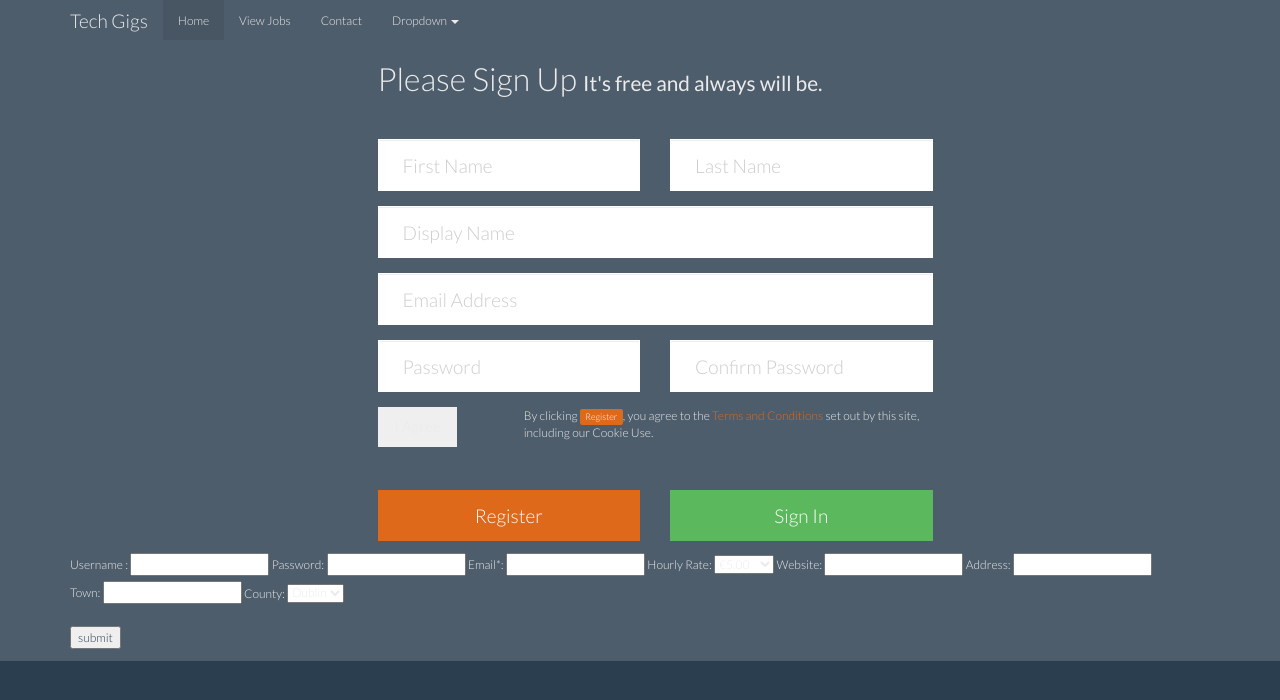
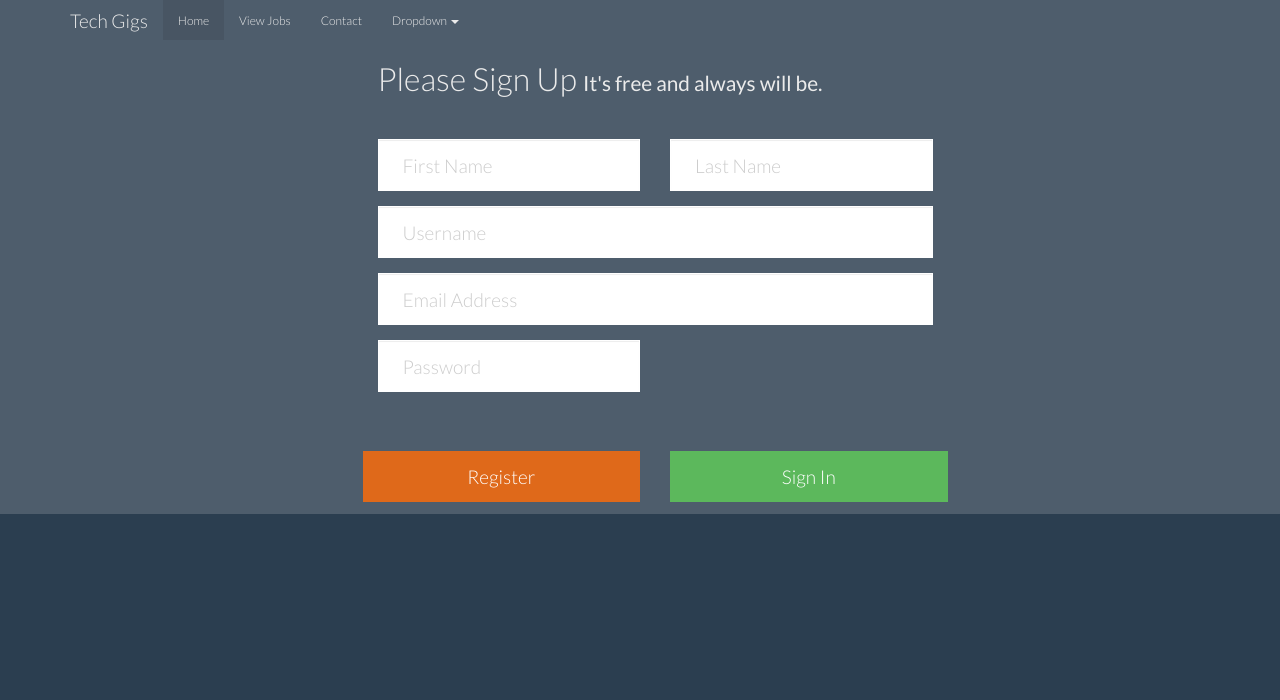
Before and after one commit to mrussell10/FreelancerProject, a PHP site: page /register.php in a window 1280 px wide. Shown: the top 700 px of the page. Run offline with PHP 8.4, Linux system fonts and the light colour scheme; some libraries are stand-ins or nearby versions.

Commit message:
*Added validation to registration.php

```diff
--- a/register.php
+++ b/register.php
@@ -2,14 +2,13 @@
 include 'core/init.php';
 include 'includes/head.php';
 include 'includes/menu.php';
-
 ?>
 
 <div class="container">
 
     <div class="row">
         <div class="col-xs-1 col-sm-8 col-md-6 col-sm-offset-2 col-md-offset-3">
-            <form role="form">
+            <form role="form" method="post">
                 <h2>Please Sign Up <small>It's free and always will be.</small></h2>
                 <hr class="colorgraph">
                 <div class="row">
@@ -25,7 +24,7 @@ include 'includes/menu.php';
                     </div>
                 </div>
                 <div class="form-group">
-                    <input type="text" name="display_name" id="display_name" class="form-control input-lg" placeholder="Display Name" tabindex="3">
+                    <input type="text" name="username" id="display_name" class="form-control input-lg" placeholder="Username" tabindex="3">
                 </div>
                 <div class="form-group">
                     <input type="email" name="email" id="email" class="form-control input-lg" placeholder="Email Address" tabindex="4">
@@ -36,120 +35,63 @@ include 'includes/menu.php';
                             <input type="password" name="password" id="password" class="form-control input-lg" placeholder="Password" tabindex="5">
                         </div>
                     </div>
-                    <div class="col-xs-12 col-sm-6 col-md-6">
-                        <div class="form-group">
-                            <input type="password" name="password_confirmation" id="password_confirmation" class="form-control input-lg" placeholder="Confirm Password" tabindex="6">
-                        </div>
-                    </div>
-                </div>
+
+
                     <div class="row">
                         <div class="col-xs-4 col-sm-3 col-md-3">
-                        <span class="button-checkbox">
-                            <button type="button" class="btn" data-color="info" tabindex="7">I Agree</button>
-                            <input type="checkbox" name="t_and_c" id="t_and_c" class="hidden" value="1">
-                        </span>
+
                         </div>
                         <div class="col-xs-8 col-sm-9 col-md-9">
-                        By clicking <strong class="label label-primary">Register</strong>, you agree to the <a href="#" data-toggle="modal" data-target="#t_and_c_m">Terms and Conditions</a> set out by this site, including our Cookie Use.
+
                         </div>
                     </div>
 
                     <hr class="colorgraph">
                     <div class="row">
-                    <div class="col-xs-12 col-md-6"><input type="submit" value="Register" class="btn btn-primary btn-block btn-lg" tabindex="7"></div>
+                        <div class="col-xs-12 col-md-6"><input type="submit" value="Register" name="submit"class="btn btn-primary btn-block btn-lg" tabindex="7"></div>
                         <div class="col-xs-12 col-md-6"><a href="#" class="btn btn-success btn-block btn-lg">Sign In</a></div>
                     </div>
             </form>
         </div>
     </div>
     <!-- Modal -->
-    <div class="modal fade" id="t_and_c_m" tabindex="-1" role="dialog" aria-labelledby="myModalLabel" aria-hidden="true">
-        <div class="modal-dialog modal-lg">
-            <div class="modal-content">
-                <div class="modal-header">
-                    <button type="button" class="close" data-dismiss="modal" aria-hidden="true">×</button>
-                    <h4 class="modal-title" id="myModalLabel">Terms & Conditions</h4>
-                </div>
-                <div class="modal-body">
-                    <p>Lorem ipsum dolor sit amet, consectetur adipisicing elit. Similique, itaque, modi, aliquam nostrum at sapiente consequuntur natus odio reiciendis perferendis rem nisi tempore possimus ipsa porro delectus quidem dolorem ad.</p>
-                    <p>Lorem ipsum dolor sit amet, consectetur adipisicing elit. Similique, itaque, modi, aliquam nostrum at sapiente consequuntur natus odio reiciendis perferendis rem nisi tempore possimus ipsa porro delectus quidem dolorem ad.</p>
-                    <p>Lorem ipsum dolor sit amet, consectetur adipisicing elit. Similique, itaque, modi, aliquam nostrum at sapiente consequuntur natus odio reiciendis perferendis rem nisi tempore possimus ipsa porro delectus quidem dolorem ad.</p>
-                    <p>Lorem ipsum dolor sit amet, consectetur adipisicing elit. Similique, itaque, modi, aliquam nostrum at sapiente consequuntur natus odio reiciendis perferendis rem nisi tempore possimus ipsa porro delectus quidem dolorem ad.</p>
-                    <p>Lorem ipsum dolor sit amet, consectetur adipisicing elit. Similique, itaque, modi, aliquam nostrum at sapiente consequuntur natus odio reiciendis perferendis rem nisi tempore possimus ipsa porro delectus quidem dolorem ad.</p>
-                    <p>Lorem ipsum dolor sit amet, consectetur adipisicing elit. Similique, itaque, modi, aliquam nostrum at sapiente consequuntur natus odio reiciendis perferendis rem nisi tempore possimus ipsa porro delectus quidem dolorem ad.</p>
-                    <p>Lorem ipsum dolor sit amet, consectetur adipisicing elit. Similique, itaque, modi, aliquam nostrum at sapiente consequuntur natus odio reiciendis perferendis rem nisi tempore possimus ipsa porro delectus quidem dolorem ad.</p>
-                </div>
-                <div class="modal-footer">
-                    <button type="button" class="btn btn-primary" data-dismiss="modal">I Agree</button>
-                </div>
+
+
 </div><!-- /.modal-content -->
 </div><!-- /.modal-dialog -->
 </div><!-- /.modal -->
 </div>
 
-<title>REGISTRATION FORM</title>
+
 <body>
 
-    <form name="registration" method="post" >
-        <!-- we will create registration.php after registration.html -->
-        <label>
-            <span> Username : </span> <input type="text" name="username" id="username">
-        </label>
 
-        <label>
-            <span> Password:</span> <input type="text" name="password" id="password">
-        </label>
-
-        <label>
-            <span> Email*:</span>  <input type="text" name="email" id="email">
-        </label>
-
-        <label>
-            <span> Hourly Rate: </span> <select name="rate" id="rat">
-                <option value="5.00">€5.00</option>
-                <option value="10.00">€10.00</option>
-                <option value="15.00">€15.00</option>
-                <option value="20.00">€20.00</option>
-                <option value="30.00">€30.00</option>
-                <option value="40.00">€40.00</option>
-                <option value="50.00">€50.00</option>
-            </select>
-        </label>
-
-        <label>
-            <span>Website: </span> <input type="text" name="website" id="website">
-        </label>
-
-        <label>
-            <span> Address:  </span><input type="text" name="address" id="address">
-        </label>
-
-        <label>
-            <span>Town:  </span><input type="text" name="town" id="town">
-        </label>
-
-        <label>
-            <span> County: </span> <select name="county" id="county">
-                <option value="Dublin">Dublin</option>
-                <option value="Cork">Cork</option>
-            </select>
-        </label>
-        <br></br>
-        <input type="submit" value="submit" name="submit" id="submit"/>
-    </form>
 
     <?php
-//if submit is not blanked i.e. it is clicked.
+    //Checks if the username field is set //
+    if (isset($_POST['username'])) {
+        $username_entry = $_POST['username'];
+        //Queries the database for the username that has been set//
+        $query_user = mysql_query("SELECT COUNT(username) FROM users WHERE username = '$username_entry'") or die(mysql_error());
+        $count = mysql_fetch_array($query_user);
+        //Counts the number of times the username is in the database//
+        $username_count = $count[0];
+        if ($username_count > 0)
+            echo 'The username is already taken please choose another';
+        else {
             If (isset($_REQUEST['submit']) != '') {
-        If ($_REQUEST['username'] == '' || $_REQUEST['email'] == '' || $_REQUEST['password'] == '' || $_REQUEST['rate'] == '' || $_REQUEST['website'] == '' || $_REQUEST['address'] == '' || $_REQUEST['town'] == '' || $_REQUEST['county'] == '') {
+                If ($_REQUEST['first_name'] == '' || $_REQUEST['last_name'] == '' || $_REQUEST['username'] == '' || $_REQUEST['email'] == '' || $_REQUEST['password'] == '') {
                     Echo "please fill the empty field.";
                 } Else {
-            $sql = "insert into users(username,email,password,rate,website,address,town,county,user_type) values('" . $_REQUEST['username'] . "', '" . $_REQUEST['email'] . "', '" . $_REQUEST['password'] . "', '" . $_REQUEST['rate'] . "', '" . $_REQUEST['website'] . "', '" . $_REQUEST['address'] . "', '" . $_REQUEST['town'] . "', '" . $_REQUEST['county'] . "', 'freelancer')";
+                    $sql = "insert into users(first_name,last_name,username,email,password)values('" . $_REQUEST['first_name'] . "', '" . $_REQUEST['last_name'] . "', '" . $_REQUEST['username'] . "', '" . $_REQUEST['email'] . "', '" . $_REQUEST['password'] . "')";
                     $res = mysql_query($sql);
+
                     If ($res) {
                         Echo "You have successfully registered";
                     } Else {
                         Echo "There is some problem in inserting record";
+                    }
+                }
             }
         }
     }
```
Lines whose indentation alone changed are shown as unchanged.
